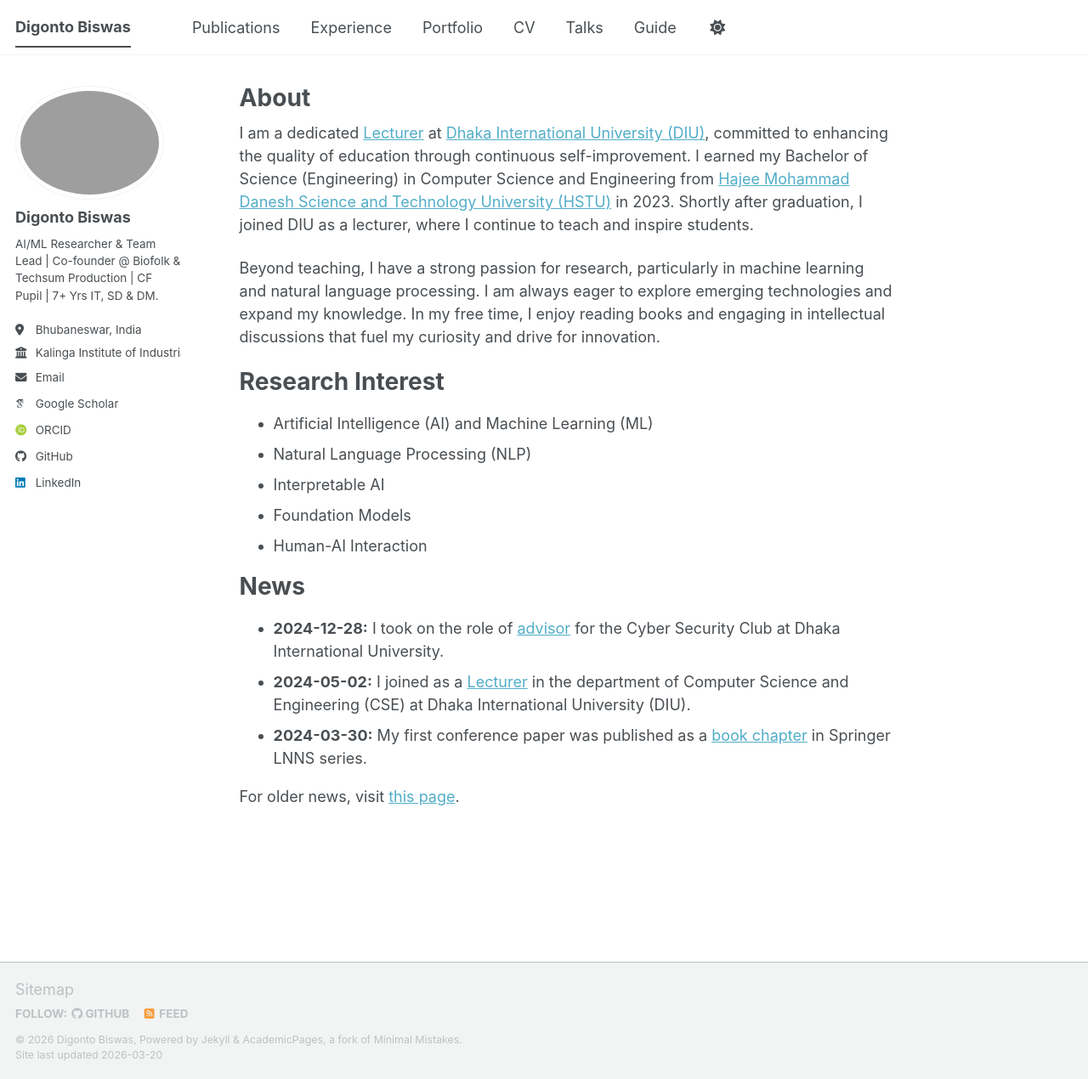
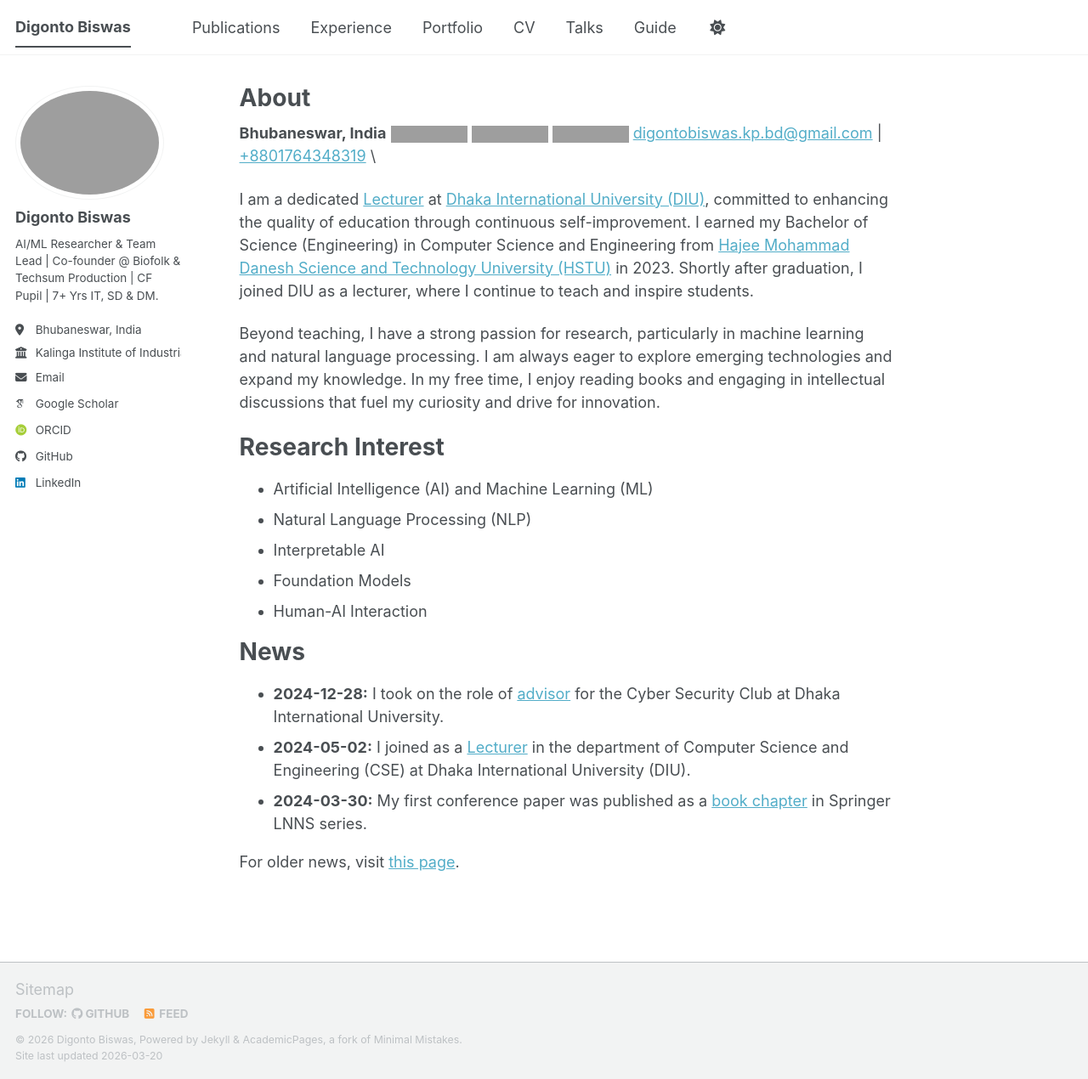
Before and after one commit to digontobiswas/digontobiswas.github.io, a Jekyll site: the page built from _pages/about.md, in a window 1280 px wide and 1270 px high. Shown: the whole window at 85% size. Built offline with Jekyll 4.4.1, drawn with Linux system fonts in a browser that asks for light colours; some web fonts are replaced; a script bundle is joined from its source files by our own code; library files that are not in the unit come from our copies; grey boxes are pictures that could not be loaded.

Commit message:
Update about.md

```diff
--- a/_pages/about.md
+++ b/_pages/about.md
@@ -9,6 +9,11 @@
 
 <!-- **Notice!** You can also add notices by appending `{: .notice}` to the line following paragraph.
 {: .notice} -->
+**Bhubaneswar, India**
+[![GitHub](https://img.shields.io/badge/GitHub-digontobiswas-black?style=flat&logo=github)](https://github.com/digontobiswas)
+[![Google Scholar](https://img.shields.io/badge/Google_Scholar-4285F4?style=flat&logo=google-scholar)](https://scholar.google.com/citations?user=cdnKCqMAAAAJ)
+[![LinkedIn](https://img.shields.io/badge/LinkedIn-0077B5?style=flat&logo=linkedin&logoColor=white)](https://www.linkedin.com/in/digonto-biswas/)
+[digontobiswas.kp.bd@gmail.com](mailto:digontobiswas.kp.bd@gmail.com) | [+8801764348319](tel:+8801764348319) \
 
 I am a dedicated [Lecturer](https://profile.diu.ac/amritadastipu) at [Dhaka International University (DIU)](https://diu.ac/), committed to enhancing the quality of education through continuous self-improvement. I earned my Bachelor of Science (Engineering) in Computer Science and Engineering from [Hajee Mohammad Danesh Science and Technology University (HSTU)](https://hstu.ac.bd/) in 2023. Shortly after graduation, I joined DIU as a lecturer, where I continue to teach and inspire students.
 
```
